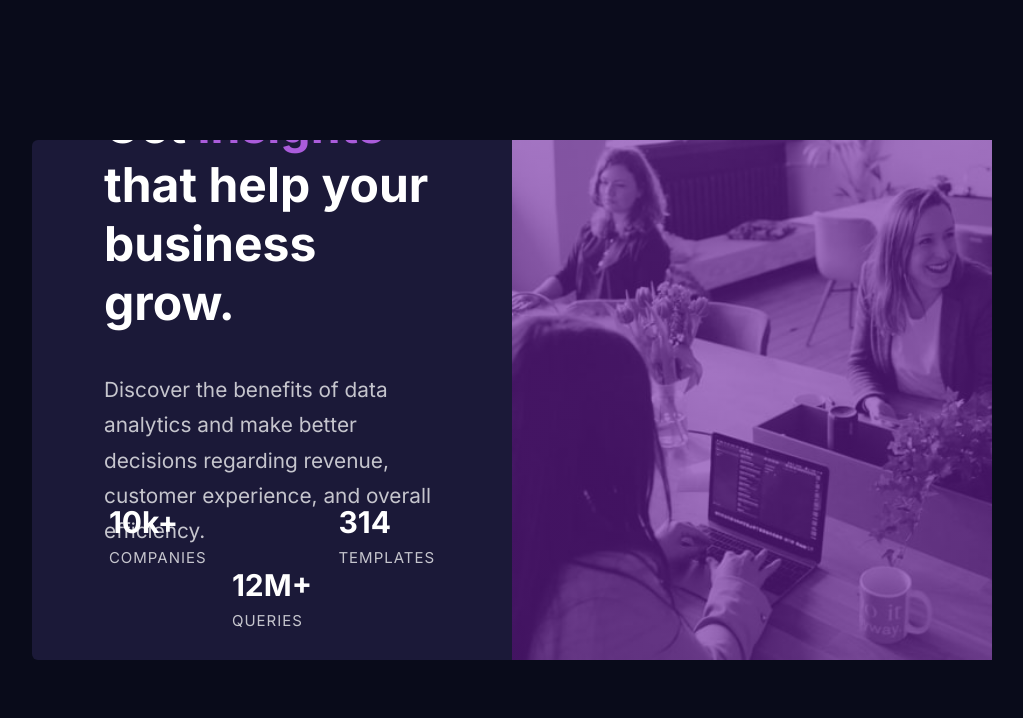
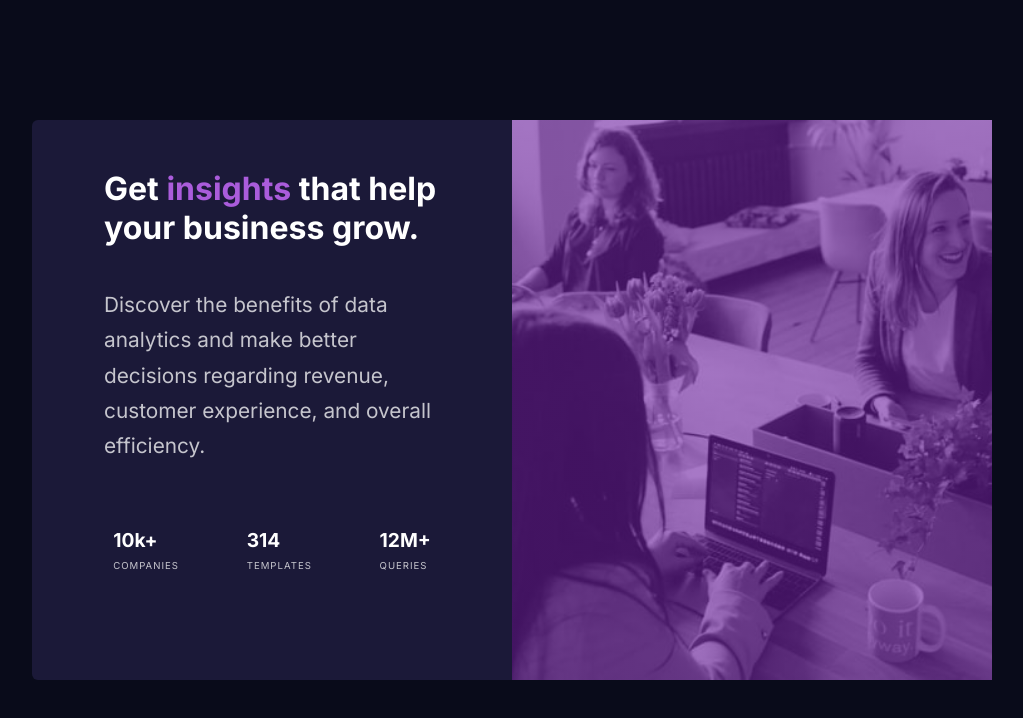
Before and after one commit to Abdulrahman-23/FrontEndMentor-card-solution, a plain HTML site: page index.html in a window 1280 px wide. Shown: the whole page, without its empty margins (128-1151 px from the left). Drawn offline with Linux system fonts and the light colour scheme.

Commit message:
made it a little more responsive

```diff
--- a/style.css
+++ b/style.css
@@ -21,7 +21,7 @@ body {
   width: 50%;
   height: 100%;
   text-align: center;
-  overflow: hidden;
+  /* overflow: hidden; */
   position: relative;
   display: inline-block;
 }
@@ -81,8 +81,9 @@ span {
   color: hsla(0, 0%, 100%, 0.75);
   letter-spacing: 1px;
 }
-.pic-div{
-  background: linear-gradient(rgba(108, 30, 160, 0.6),rgba(108, 30, 160, 0.6)),url(./images/image-header-desktop.jpg);
+.pic-div {
+  background: linear-gradient(rgba(108, 30, 160, 0.6), rgba(108, 30, 160, 0.6)),
+    url(./images/image-header-desktop.jpg);
   width: 50%;
   height: 100%;
   display: inline-block;
@@ -90,13 +91,12 @@ span {
   background-repeat: no-repeat;
   background-position: center;
   float: right;
-
 }
 
-.mobile{
+.mobile {
   display: none;
 }
-.main-m{
+.main-m {
   width: 85vw;
   height: 85vh;
   background: hsl(244, 38%, 16%);
@@ -105,50 +105,68 @@ span {
   left: 50%;
   transform: translate(-50%, -50%);
   border-radius: 6px;
-
 }
-.pic-div-m{
-    background: linear-gradient(rgba(108, 30, 160, 0.6),rgba(108, 30, 160, 0.6)),url(./images/image-header-desktop.jpg);
+.pic-div-m {
+  background: linear-gradient(rgba(108, 30, 160, 0.6), rgba(108, 30, 160, 0.6)),
+    url(./images/image-header-desktop.jpg);
   width: 100%;
   height: 30%;
   background-size: cover;
   background-repeat: no-repeat;
-
 }
-.inner-m{
+.inner-m {
   text-align: center;
   width: 70%;
   height: 33%;
   margin: 0 auto;
   margin-top: 2rem;
 }
-.footer-m{
-
+.footer-m {
   text-align: center;
   margin-top: 1rem;
 }
- .element-m{
+.element-m {
   color: white;
   font-family: "Inter", sans-serif;
   margin: 1rem;
-
-
 }
 
-@media (max-width: 567px){
-  .main{
+@media (max-width: 567px) {
+  .main {
     display: none;
   }
-  .mobile{
+  .mobile {
     display: block;
   }
-  .main-heading{
+  .main-heading {
     font-size: 2rem;
     text-align: center;
   }
-  .main-p{
+  .main-p {
     font-size: 1rem;
-    text-align: center;  }
+    text-align: center;
+  }
+}
 
-
+@media (max-width: 1780px) {
+  .element {
+    margin: 1rem 3rem;
   }
+}
+@media (max-width: 1500px) {
+  .element {
+    margin: 1rem 2rem;
+  }
+}
+@media (max-width: 1354px) {
+  .main {
+    width: 75vw;
+    height: 70vh;
+  }
+  .main-heading {
+    font-size: 2rem;
+  }
+  .element {
+    font-size: 0.6rem;
+  }
+}
```
Lines whose indentation alone changed are shown as unchanged.
